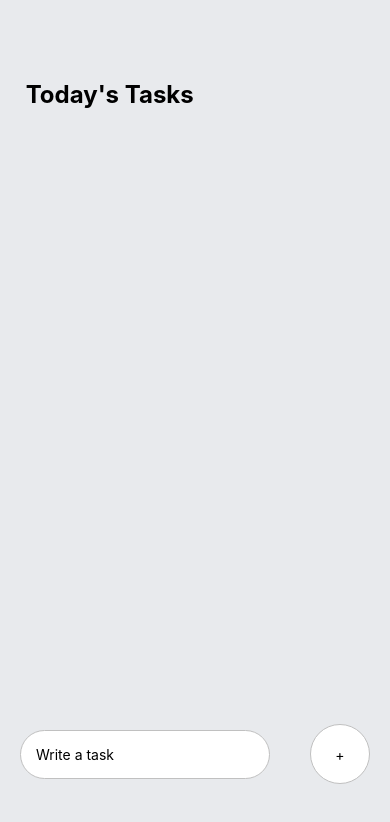
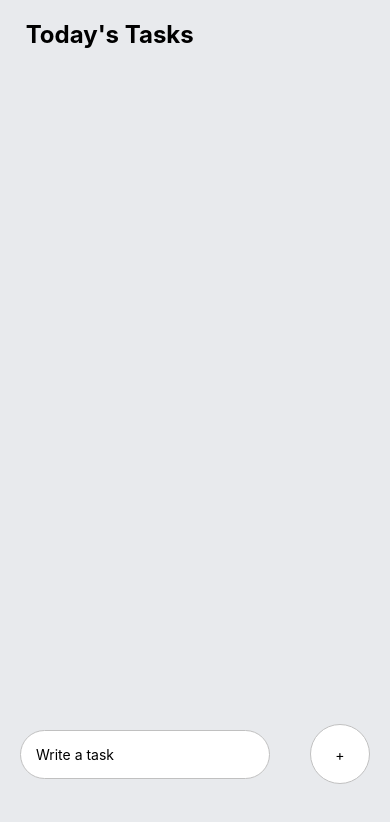
Before and after one commit to abdullahridwan/react-native-todolist, a React Native app: screen / in a window 390 px wide. Shown: the top 822 px of the page. Built offline with nearby package versions, Linux system fonts and the light colour scheme.

Commit message:
Added Scroll View

```diff
--- a/App.js
+++ b/App.js
@@ -1,9 +1,10 @@
 import { StatusBar } from 'expo-status-bar';
 import React, { useState } from 'react';
+import { SafeAreaView, ScrollView } from 'react-native';
 import {
   KeyboardAvoidingView, Platform, StyleSheet,
   Text, View, TextInput,
-  TouchableOpacity, paddingHorizontal, paddingVertical, Keyboard
+  TouchableOpacity, Keyboard
 } from 'react-native';
 
 
@@ -29,10 +30,10 @@ export default function App() {
 
 
   return (
-    <View style={styles.container}>
-      <View style={styles.tasksWrapper}>
+    <SafeAreaView style={styles.container}>
       <Text style={styles.sectionTitle}> Today's Tasks </Text>
-        <View style={styles.items}>
+
+      <ScrollView style={styles.tasksWrapper}>
         {
           taskItems.map((item, index) => {
             return (
@@ -42,31 +43,23 @@ export default function App() {
             )
           })
         }
-        </View>
-      </View>
-
+      </ScrollView>
       <KeyboardAvoidingView
         behavior={Platform.OS == "ios" ? "padding" : "height"}
         style={styles.writeTaskWrapper}>
-
         <TextInput
           style={styles.input}
           placeholder={'Write a task'}
           value={task}
           onChangeText={text => setTask(text)}
         />
-
         <TouchableOpacity onPress={() => handleAddTask()}>
           <View style={styles.addWrapper}>
             <Text style={styles.addText}> + </Text>
           </View>
         </TouchableOpacity>
       </KeyboardAvoidingView>
-
-
-
-
-    </View>
+    </SafeAreaView >
   );
 }
 
@@ -74,14 +67,18 @@ const styles = StyleSheet.create({
   container: {
     flex: 1,
     backgroundColor: '#E8EAED',
+    paddingTop: StatusBar.currentHeight
   },
   tasksWrapper: {
-    paddingTop: 80,
+    paddingTop: 10,
     paddingHorizontal: 20,
+    marginHorizontal: 5
   },
   sectionTitle: {
     fontSize: 24,
-    fontWeight: 'bold'
+    fontWeight: 'bold',
+    paddingVertical: 20,
+    paddingHorizontal: 20
   },
   items: {
     marginTop: 30
```
Lines whose indentation alone changed are shown as unchanged.
